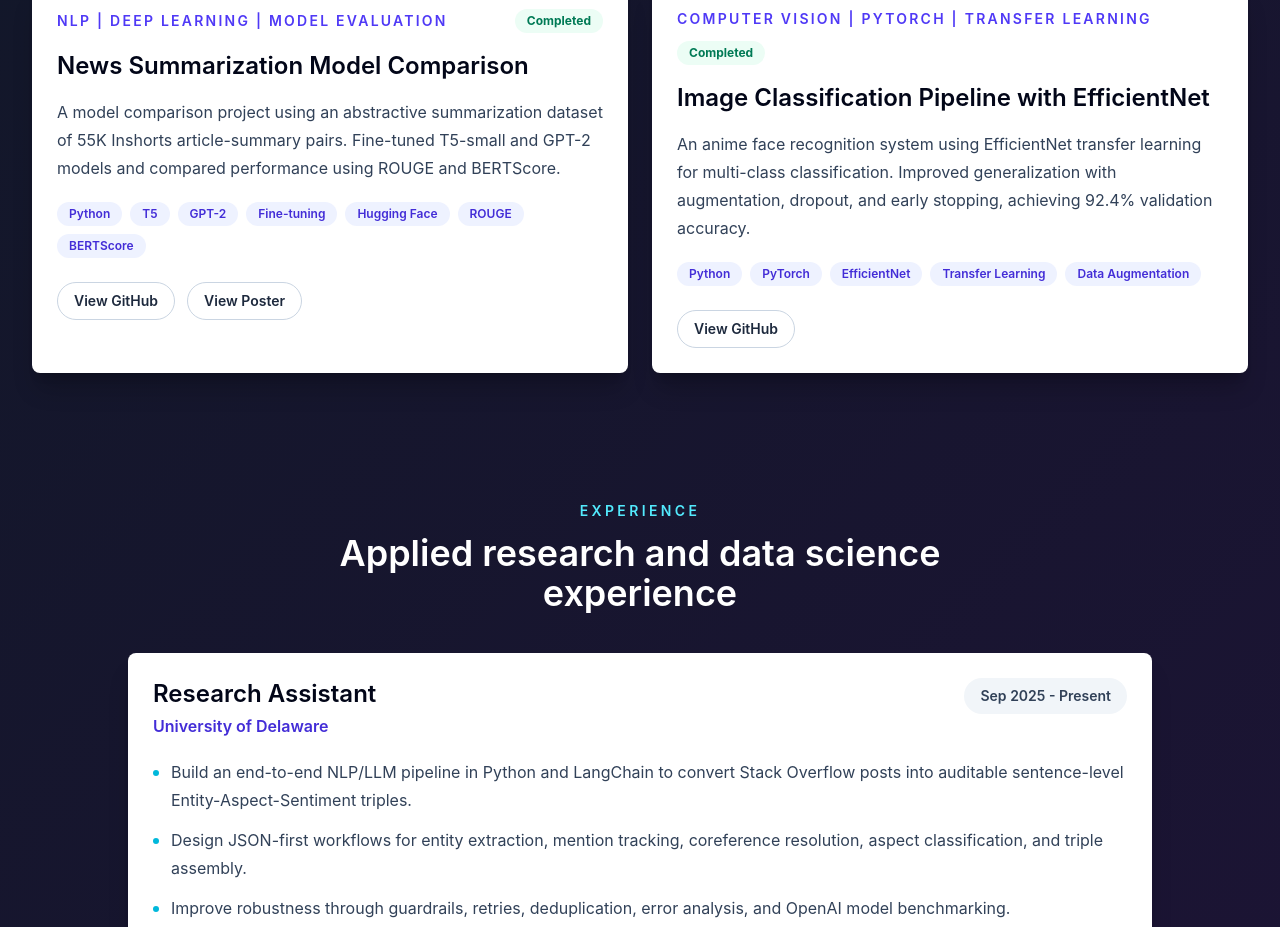
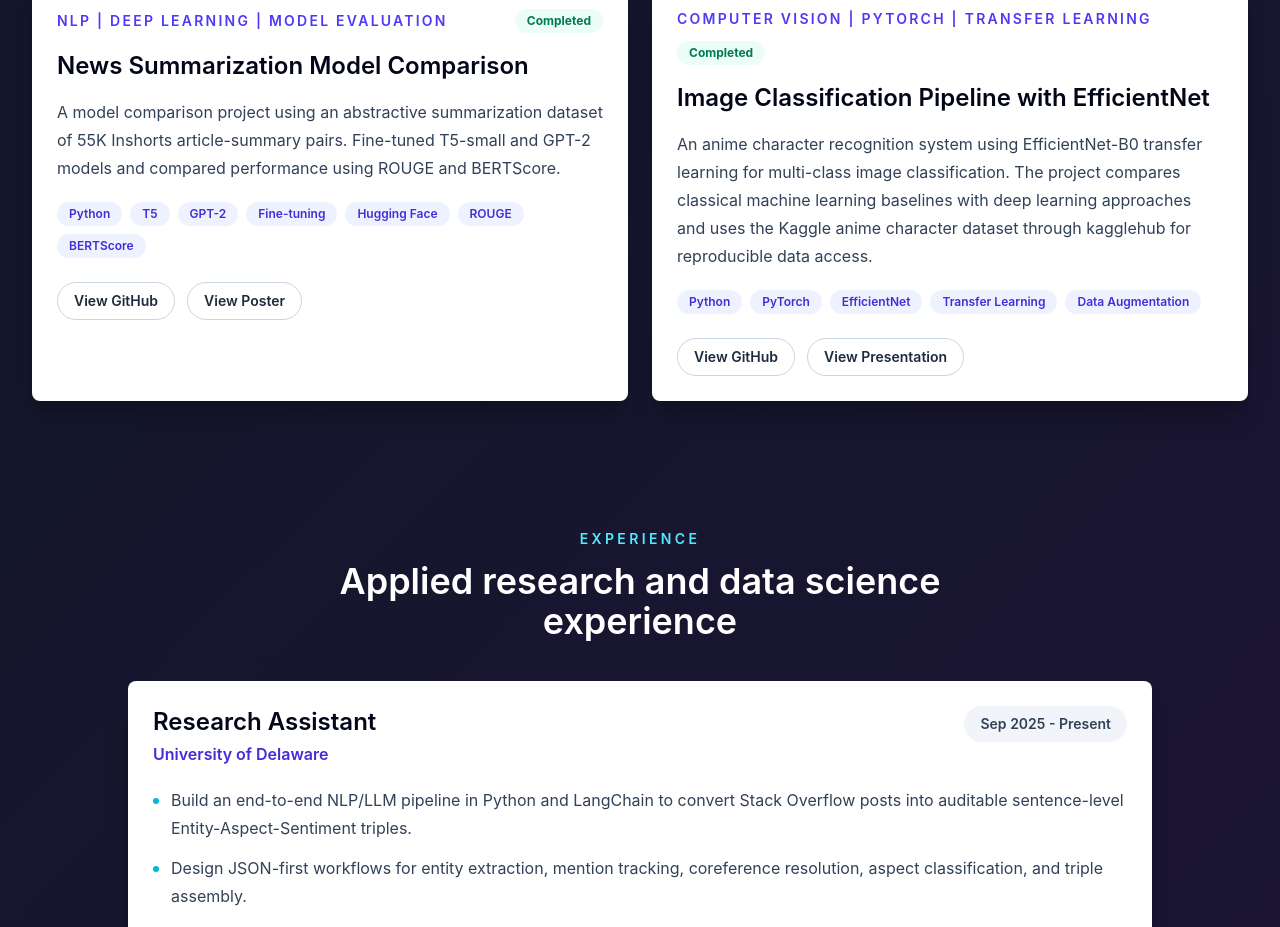
Before and after one commit to Abhitar3/abhinav-portfolio, a React (Vite) app: page / in a window 1280 px wide. Shown: the part 4420-5347 px from the top of the page. Built offline with nearby package versions, Linux system fonts and the light colour scheme.

Commit message:
Link EfficientNet project in portfolio

```diff
--- a/src/data/projects.js
+++ b/src/data/projects.js
@@ -126,9 +126,12 @@ export const projects = [
     category: 'Computer Vision | PyTorch | Transfer Learning',
     status: 'Completed',
     description:
-      'An anime face recognition system using EfficientNet transfer learning for multi-class classification. Improved generalization with augmentation, dropout, and early stopping, achieving 92.4% validation accuracy.',
+      'An anime character recognition system using EfficientNet-B0 transfer learning for multi-class image classification. The project compares classical machine learning baselines with deep learning approaches and uses the Kaggle anime character dataset through kagglehub for reproducible data access.',
     features: [],
     skills: ['Python', 'PyTorch', 'EfficientNet', 'Transfer Learning', 'Data Augmentation'],
-    links: [{ label: 'View GitHub', href: '#' }],
+    links: [
+      { label: 'View GitHub', href: 'https://github.com/Abhitar3/Anime-Character-Classification-EfficientNet' },
+      { label: 'View Presentation', href: 'https://github.com/Abhitar3/Anime-Character-Classification-EfficientNet/blob/main/MATH637_PPT.pdf' },
+    ],
   },
 ]
```
Also changed, not shown: 1 other file (tests, documents, lock files or other folders).
